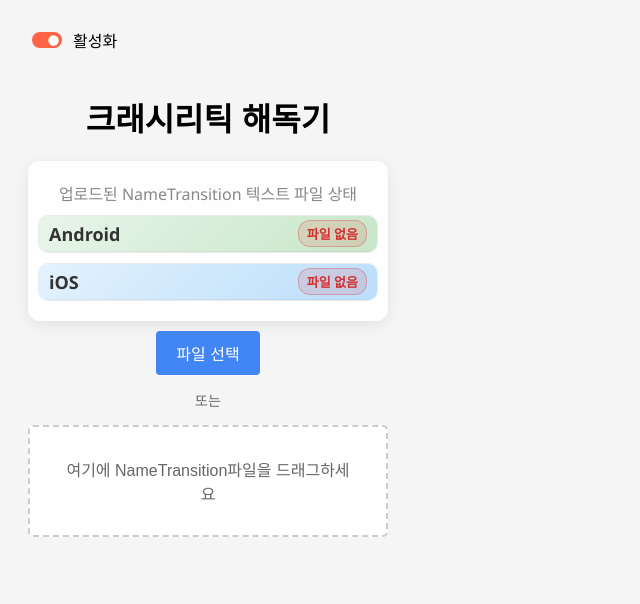
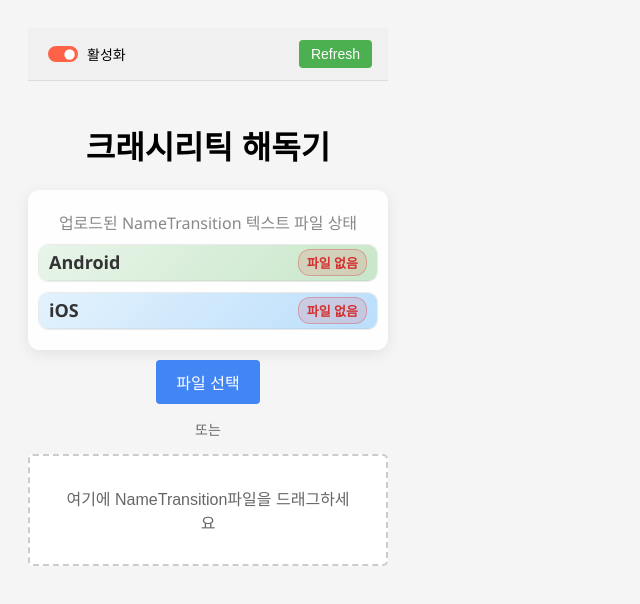
Before and after one commit to epidgamesinc/crashlytic_decoder, a website built with webpack: page public/popup.html in a window 1280 px wide. Shown: the whole page, without its empty margins (0-640 px from the left). Built offline with nearby package versions, Linux system fonts and the light colour scheme; some packages are replaced by stand-ins of ours.

Commit message:
feat: 페이지 Refresh 버튼 추가

```diff
--- a/public/popup.html
+++ b/public/popup.html
@@ -2,7 +2,7 @@
 <html>
   <head>
     <title>크래시리틱 해독기</title>
-    <link rel="stylesheet" href="style.css" />
+    <link rel="stylesheet" href="popup.css" />
     <style>
 
       label {
@@ -158,14 +158,18 @@
       <div class="loading-spinner"></div>
     </div>
 
-      <label>
-        <input id="activeApp" role="switch" type="checkbox" checked/>
+    <!-- 상단 바 -->
+    <div class="top-bar">
+      <label class="switch-label">
+        <input id="activeApp" role="switch" type="checkbox" checked />
         <span>활성화</span>
       </label>
+      <button id="refresh-btn" class="refresh-btn">Refresh</button>
+    </div>
+
 
     <div class="container">
       <h1>크래시리틱 해독기</h1>
-
 
 
       <div id="file-info" class="file-info">
--- a/src/style.css
+++ b/src/popup.css
@@ -90,6 +90,39 @@ body {
 .clear-btn:hover {
   background-color: #d32f2f;
 }
+/* 상단 바 스타일 */
+.top-bar {
+  display: flex;
+  justify-content: space-between;
+  align-items: center;
+  padding: 12px 16px;
+  background-color: #f0f0f0;
+  border-bottom: 1px solid #ddd;
+}
+
+/* 스위치 라벨 스타일 */
+.switch-label {
+  font-size: 14px;
+  display: flex;
+  align-items: center;
+  gap: 6px;
+}
+
+/* Refresh 버튼 스타일 */
+.refresh-btn {
+  padding: 6px 12px;
+  font-size: 14px;
+  background-color: #4caf50;
+  color: white;
+  border: none;
+  border-radius: 4px;
+  cursor: pointer;
+}
+
+.refresh-btn:hover {
+  background-color: #45a049;
+}
+
 
 .crashlytics-detection {
   color: #d32f2f;
--- a/src/popup.js
+++ b/src/popup.js
@@ -1,6 +1,6 @@
 'use strict';
 
-import './style.css';
+import './popup.css';
 
 const pako = require('pako');
 // chrome.storage.local.get을 Promise로 래핑
@@ -45,15 +45,12 @@ function setStorageData(json) {
 document.addEventListener('DOMContentLoaded', async () => {
   const dropZone = document.getElementById('drop-zone');
   const fileUpload = document.getElementById('file-upload');
-  const fileNameElement = document.getElementById('file-name');
-  // const fileContent = document.getElementById('file-content');
   const fileInfo = document.getElementById('file-info');
-  const fileContainer = document.getElementById('file-input-container');
   const clearBtn = document.getElementById('clear-btn');
+  const refreshBtn = document.getElementById('refresh-btn');
 
   const activeAppCheckbox = document.getElementById('activeApp');
 
-// 이벤트 리스너 추가
   activeAppCheckbox.addEventListener('change', async function() {
     // 체크박스의 상태가 변경될 때 실행되는 코드
     if (activeAppCheckbox.checked) {
@@ -68,11 +65,10 @@ document.addEventListener('DOMContentLoaded', async () => {
 
   fileUpload.addEventListener('change', handleFileSelect);
 
-  // 드래그 앤 드롭 이벤트
   setupDragAndDrop();
 
-  // 내용 지우기 버튼
   clearBtn.addEventListener('click', clearFile);
+  refreshBtn.addEventListener('click', sendRefreshMessage);
 
   await init();
 
```
Also changed, not shown: build/popup.css, build/popup.html, build/popup.js, build/style.css (deleted), 2 other files.
